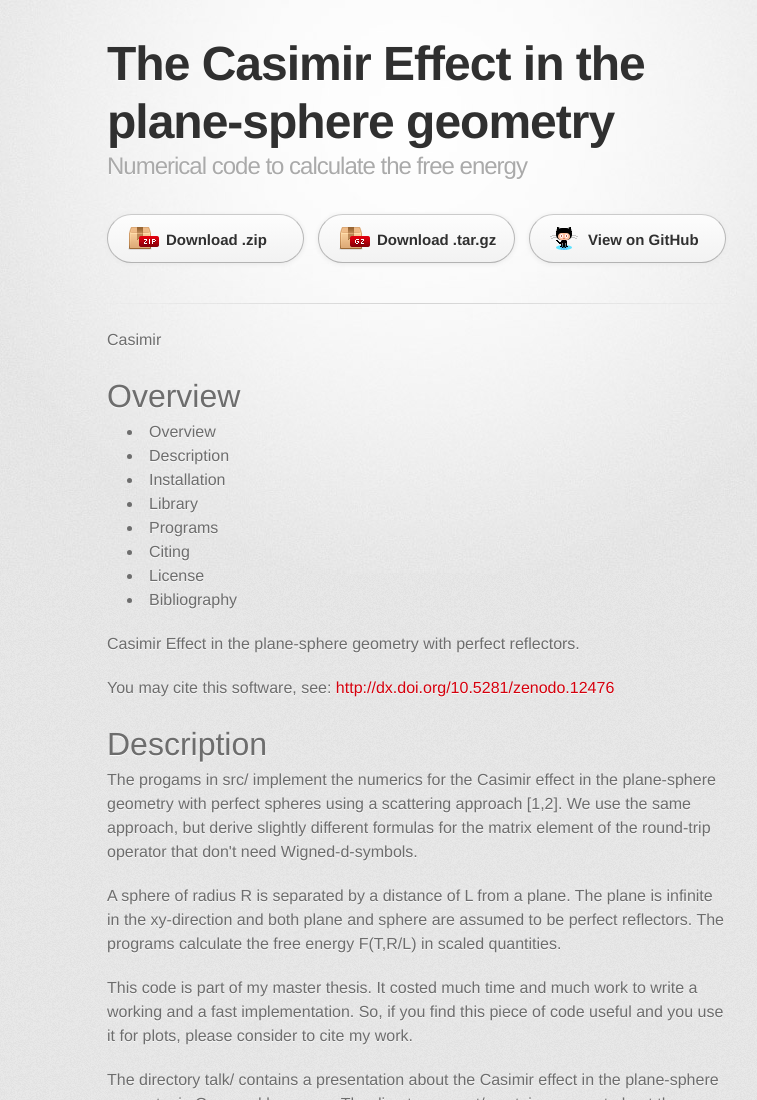
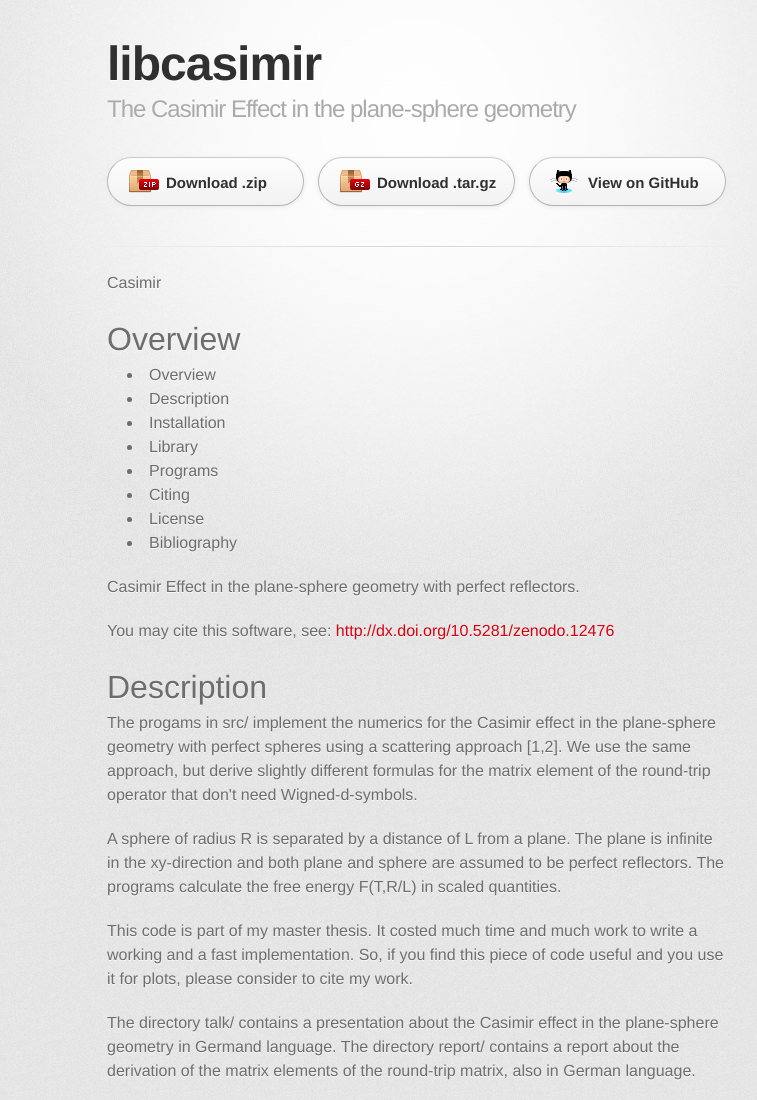
Before and after one commit to michael-hartmann/libcasimir, a plain HTML site: page index.html in a window 1280 px wide. Shown: the top 1100 px of the page, without its empty margins (223-980 px from the left). Drawn offline with Linux system fonts and the light colour scheme; a web font is replaced by a local one.

Commit message:
Update index.html

```diff
--- a/index.html
+++ b/index.html
@@ -18,8 +18,8 @@
       <div class="inner">
 
         <header>
-          <h1>The Casimir Effect in the plane-sphere geometry </h1>
-          <h2>Numerical code to calculate the free energy</h2>
+          <h1>libcasimir</h1>
+          <h2>The Casimir Effect in the plane-sphere geometry </h2>
         </header>
 
         <section id="downloads" class="clearfix">
@@ -44,8 +44,8 @@
   <li>Citing</li>
   <li>License</li>
   <li>Bibliography</li>
+</ul>
 
-</ul>
 <p>Casimir Effect in the plane-sphere geometry with perfect reflectors.</p>
 
 <p>You may cite this software, see: <a href="http://dx.doi.org/10.5281/zenodo.12476">http://dx.doi.org/10.5281/zenodo.12476</a></p>
@@ -144,8 +144,6 @@ this program for publications, please consider to cite my work.</p>
           Casimir is maintained by <a href="https://github.com/michael-hartmann">michael-hartmann</a><br>
           This page was generated by <a href="http://pages.github.com">GitHub Pages</a>. Tactile theme by <a href="https://twitter.com/jasonlong">Jason Long</a>.
         </footer>
-
-
       </div>
     </div>
   </body>
```
